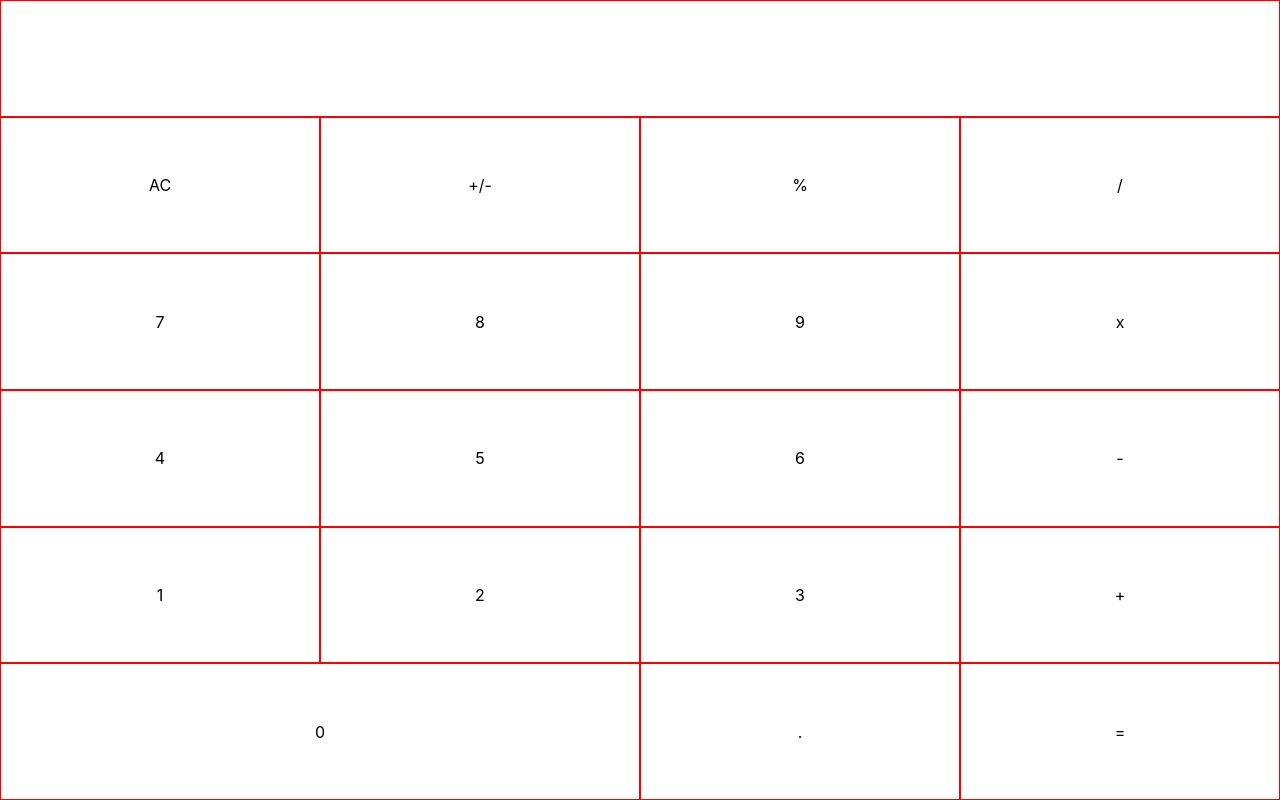
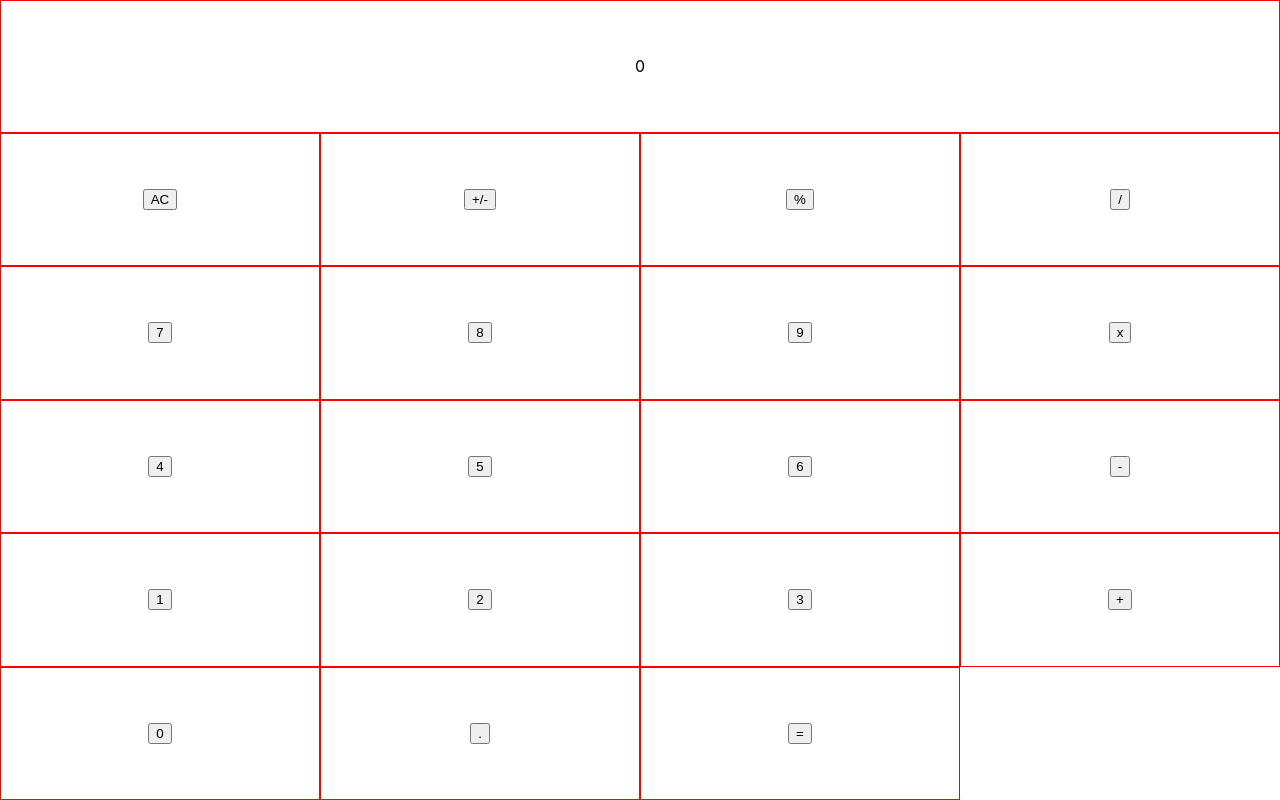
Before and after one commit to bjarne81/calculator, a React (Create React App) app: page / in a window 1280 px wide. Built offline with nearby package versions, Linux system fonts and the light colour scheme.

Commit message:
design changes

```diff
--- a/src/components/App.js
+++ b/src/components/App.js
@@ -1,42 +1,41 @@
 import React, { useState } from 'react'
 import Display from './Display'
-import Buttons from './Buttons'
-import Button from './Button'
+import CalculatorKeys from './CalculatorKeys'
+import CalculatorKey from './CalculatorKey'
 
 function App() {
-  const [operations, setOperations] = useState([])
-  const handleClick = e => {
-    const value = e.target.getAttribute('data-value')
-    console.log(value)
+  const [displayValue, setDisplayValue] = useState(0)
+  const handleClick = value => {
+    setDisplayValue(value)
   }
   return (
     <div className="App">
-      <Buttons>
-        <Display data={operations} colSpan="4" />
-        <Button onClick={handleClick} label="AC" value="clear" />
-        <Button onClick={handleClick} label="+/-" value="clear" />
-        <Button onClick={handleClick} label="%" value="%" />
-        <Button onClick={handleClick} label="/" value="/" />
+      <CalculatorKeys>
+        <Display value={displayValue} colSpan="4" />
+        <CalculatorKey onPress={() => handleClick('clear')}>AC</CalculatorKey>
+        <CalculatorKey onPress={() => handleClick('+/-')}>+/-</CalculatorKey>
+        <CalculatorKey onPress={() => handleClick('%')}>%</CalculatorKey>
+        <CalculatorKey onPress={() => handleClick('/')}>/</CalculatorKey>
 
-        <Button onClick={handleClick} label="7" value="7" />
-        <Button onClick={handleClick} label="8" value="8" />
-        <Button onClick={handleClick} label="9" value="9" />
-        <Button onClick={handleClick} label="x" value="*" />
+        <CalculatorKey onPress={() => handleClick('7')}>7</CalculatorKey>
+        <CalculatorKey onPress={() => handleClick('8')}>8</CalculatorKey>
+        <CalculatorKey onPress={() => handleClick('9')}>9</CalculatorKey>
+        <CalculatorKey onPress={() => handleClick('*')}>x</CalculatorKey>
 
-        <Button onClick={handleClick} label="4" value="4" />
-        <Button onClick={handleClick} label="5" value="5" />
-        <Button onClick={handleClick} label="6" value="6" />
-        <Button onClick={handleClick} label="-" value="-" />
+        <CalculatorKey onPress={() => handleClick('4')}>4</CalculatorKey>
+        <CalculatorKey onPress={() => handleClick('5')}>5</CalculatorKey>
+        <CalculatorKey onPress={() => handleClick('6')}>6</CalculatorKey>
+        <CalculatorKey onPress={() => handleClick('-')}>-</CalculatorKey>
 
-        <Button onClick={handleClick} label="1" value="1" />
-        <Button onClick={handleClick} label="2" value="2" />
-        <Button onClick={handleClick} label="3" value="3" />
-        <Button onClick={handleClick} label="+" value="+" />
+        <CalculatorKey onPress={() => handleClick('1')}>1</CalculatorKey>
+        <CalculatorKey onPress={() => handleClick('2')}>2</CalculatorKey>
+        <CalculatorKey onPress={() => handleClick('3')}>3</CalculatorKey>
+        <CalculatorKey onPress={() => handleClick('+')}>+</CalculatorKey>
 
-        <Button onClick={handleClick} label="0" value="0" colSpan="2" />
-        <Button onClick={handleClick} label="." value="." />
-        <Button onClick={handleClick} label="=" span="2" value="equal" />
-      </Buttons>
+        <CalculatorKey onPress={() => handleClick('0')}>0</CalculatorKey>
+        <CalculatorKey onPress={() => handleClick('.')}>.</CalculatorKey>
+        <CalculatorKey onPress={() => handleClick('=')}>=</CalculatorKey>
+      </CalculatorKeys>
     </div>
   )
 }
--- a/src/components/Button.js
+++ b/src/components/CalculatorKey.js
@@ -1,7 +1,7 @@
 import React from 'react'
 import styled from 'styled-components'
 
-const Wrapper = styled.div`
+const Key = styled.div`
   display: flex;
   justify-content: center;
   align-items: center;
@@ -10,12 +10,14 @@ const Wrapper = styled.div`
   grid-column: ${props => 'span ' + props.colSpan};
 `
 
-function Button({ onClick, value, label, ...props }) {
+function CalculatorKey({ onPress, className, ...props  }) {
+
   return (
-    <Wrapper onClick={onClick} data-value={value} {...props}>
-      {label}
-    </Wrapper>
+    <Key onClick={onPress}>
+      <button {...props}/>
+    </Key>
   )
+
 }
 
-export default Button
+export default CalculatorKey
--- a/src/components/Buttons.js
+++ b/src/components/CalculatorKeys.js
@@ -7,8 +7,8 @@ const Wrapper = styled.div`
   height: 100%;
 `
 
-function Buttons({ children }) {
+function CalculatorKeys({ children }) {
   return <Wrapper> {children} </Wrapper>
 }
 
-export default Buttons
+export default CalculatorKeys
--- a/src/components/Display.js
+++ b/src/components/Display.js
@@ -9,10 +9,36 @@ const Wrapper = styled.div`
   grid-row: ${props => 'span ' + props.rowSpan};
   grid-column: ${props => 'span ' + props.colSpan};
 `
+function AutoScalingText({ children }) {
+  const scale = 1
 
-function Display({ data, ...props }) {
-  const string = data.join('')
-  return <Wrapper {...props}> {string} </Wrapper>
+  return (
+    <div
+      className="auto-scaling-text"
+      style={{ transform: `scale(${scale},${scale})` }}
+    >
+      {children}
+    </div>
+  )
+}
+
+function Display({ value = 0, ...props }) {
+  const language = navigator.language || 'en-US'
+  let formattedValue = parseFloat(value).toLocaleString(language, {
+    useGrouping: true,
+    maximumFractionDigits: 6,
+  })
+
+  // Add back missing .0 in e.g. 12.0
+  // const match = value.match(/\.\d*?(0*)$/)
+
+  // if (match) formattedValue += /[1-9]/.test(match[0]) ? match[1] : match[0]
+
+  return (
+    <Wrapper {...props}>
+      <AutoScalingText>{formattedValue}</AutoScalingText>
+    </Wrapper>
+  )
 }
 
 export default Display
```
